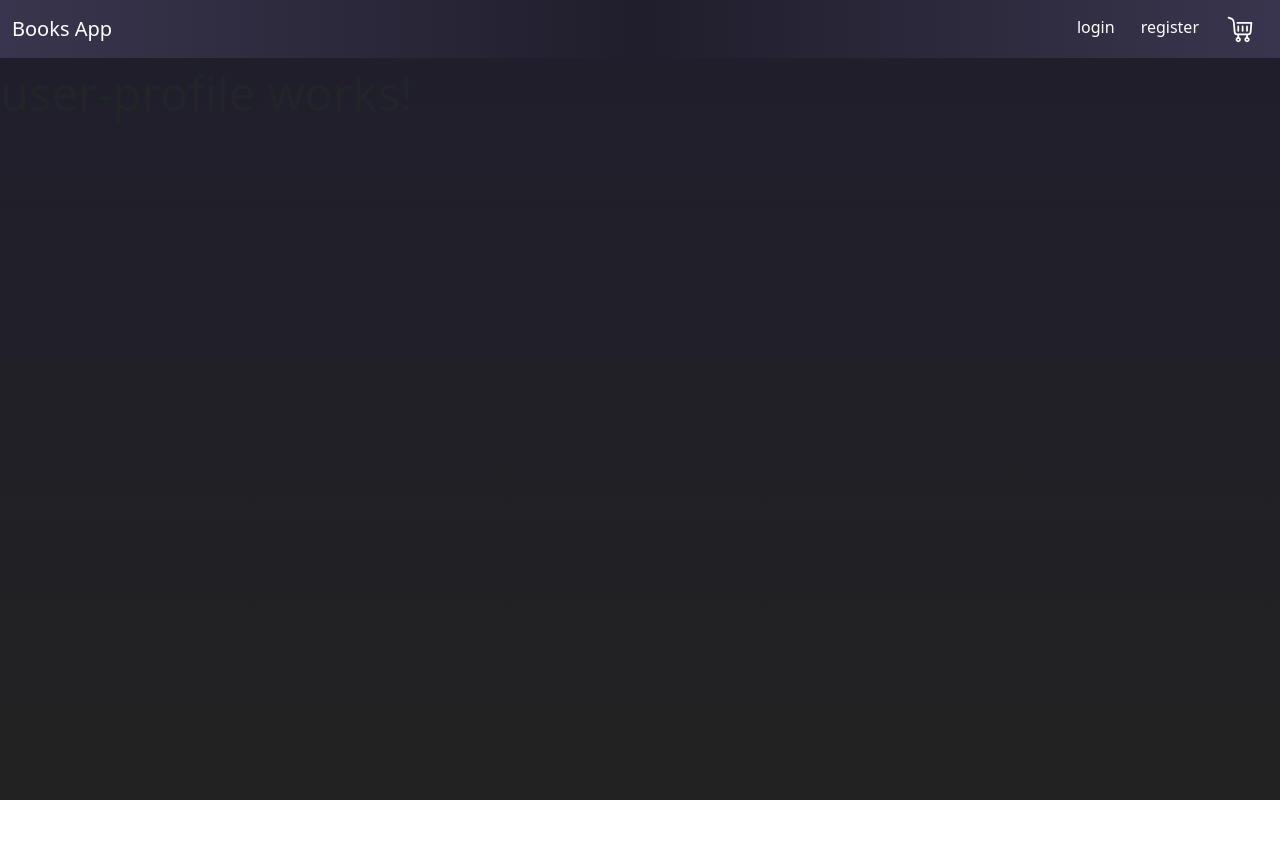
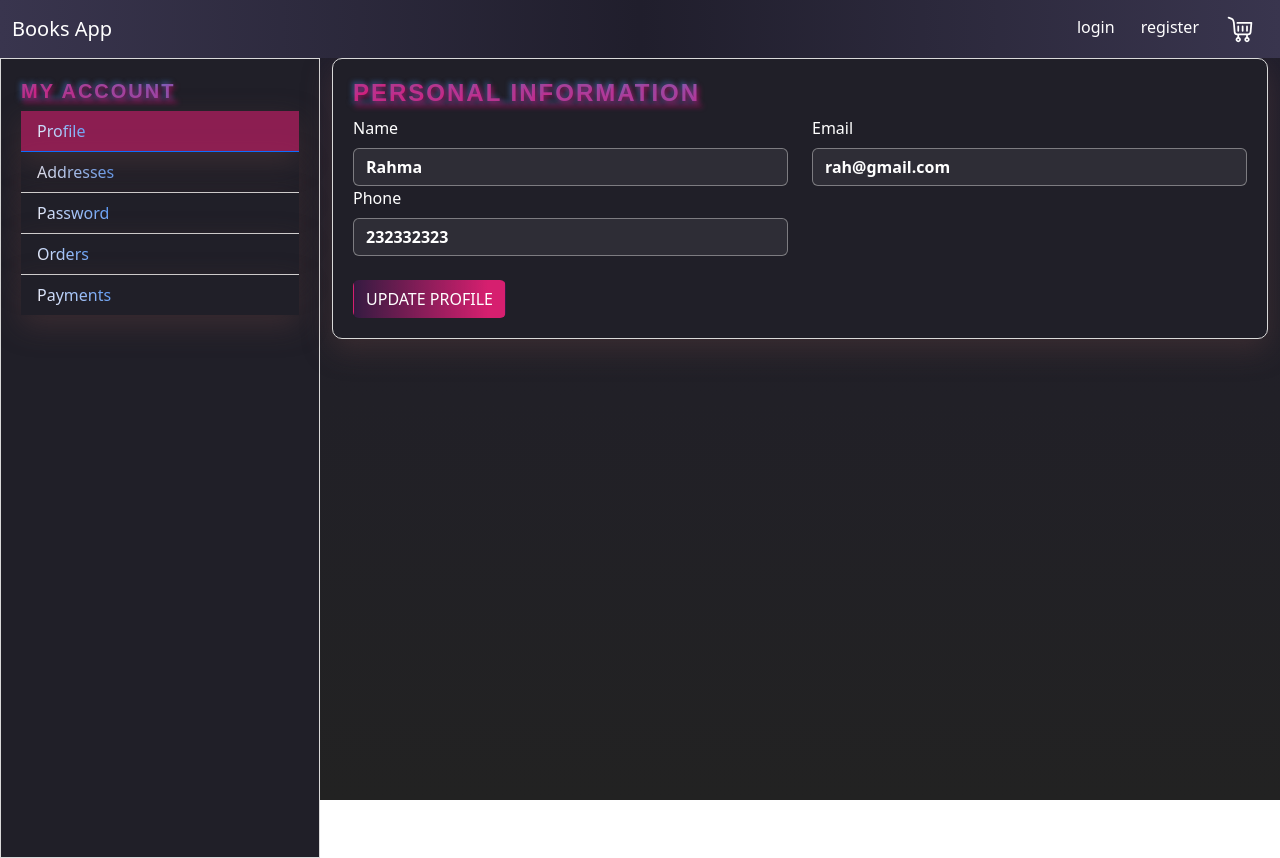
Before and after one commit to NouranMohamedFouad/online_bookstore_ui, an Angular app: page /user-profile in a window 1280 px wide. Before the commit the page ends 800 px from the top, so only its background shows below. Built offline with nearby package versions, Linux system fonts and the light colour scheme.

Commit message:
create userprofile frontend

```diff
--- a/src/app/pages/user-profile/user-profile.component.css
+++ b/src/app/pages/user-profile/user-profile.component.css
@@ -0,0 +1,83 @@
+body {
+  background-color: rgb(32, 31, 40);
+}
+
+.sidebar {
+  background-color: rgb(32, 31, 40);
+  color: white;
+  border: 1px solid rgba(217, 217, 217, 1);
+  padding: 20px;
+  height: 100vh;
+  border: 1px solid rgba(217, 217, 217, 1);
+}
+
+.profile-container {
+  background-color: rgb(32, 31, 40);
+  color: white;
+  border: 1px solid rgba(217, 217, 217, 1);
+  padding: 20px;
+  border-radius: 10px;
+  box-shadow: 0 10px 30px rgba(99, 66, 66, 0.4);
+}
+
+.btn-update {
+  margin-top: 10px;
+  background: linear-gradient(270deg, #D61F6F 11.24%, rgba(133, 11, 160, 0.206374) 99.99%, rgba(112, 5, 173, 0) 100%);
+  color: white;
+}
+
+.btn-update:hover {
+  background-color: #91907c;
+}
+
+li {
+  background-color: rgb(32, 31, 40);
+  color: white;
+  border: 1px solid rgba(217, 217, 217, 1);
+  box-shadow: 0 10px 30px rgba(99, 66, 66, 0.4);
+  cursor: pointer;
+}
+
+.text-muted,
+.personal {
+  background: linear-gradient(45deg, #D61F6F, #418ce2);
+  -webkit-background-clip: text;
+  background-clip: text;
+  -webkit-text-fill-color: transparent;
+  text-decoration: underline;
+  position: relative;
+  text-shadow: 2px 2px 5px rgba(255, 0, 127, 0.5), -2px -2px 5px rgba(65, 140, 226, 0.5);
+  font-weight: bold;
+  font-family: 'Poppins', sans-serif;
+  text-transform: uppercase;
+  letter-spacing: 2px;
+}
+
+input {
+  background-color: rgba(248, 247, 247, 0.068);
+  color: white;
+  font-size: medium;
+  font-weight: 600;
+  border: 1px solid rgba(217, 217, 217, 0.5);
+}
+
+input:focus {
+  background-color: rgba(248, 247, 247, 0.068) !important;
+  color: white !important;
+  outline: none !important;
+  border: 1px solid #D61F6F;
+}
+
+a {
+  background: linear-gradient(45deg, #fcf7fa, #4f91f3);
+  -webkit-background-clip: text;
+  background-clip: text;
+  -webkit-text-fill-color: transparent;
+  text-decoration: underline;
+  position: relative;
+}
+
+.active {
+  background-color: #d61f6e98 !important;
+  color: white !important;
+}
--- a/src/app/pages/user-profile/user-profile.component.html
+++ b/src/app/pages/user-profile/user-profile.component.html
@@ -1 +1,121 @@
-<p>user-profile works!</p>
+<div class="container-fluid">
+  <div class="row">
+    <!-- Sidebar -->
+    <div class="col-md-3 sidebar">
+      <h5 class="text-muted">MY ACCOUNT</h5>
+      <ul class="list-group list-group-flush">
+        <li class="list-group-item" [ngClass]="{'active': selectedSection === 'profile'}" (click)="switchSection('profile')">
+          <a class="text-light text-decoration-none">Profile</a>
+        </li>
+        <li class="list-group-item" [ngClass]="{'active': selectedSection === 'addresses'}" (click)="switchSection('addresses')">
+          <a class="text-light text-decoration-none">Addresses</a>
+        </li>
+        <li class="list-group-item" [ngClass]="{'active': selectedSection === 'password'}" (click)="switchSection('password')">
+          <a class="text-light text-decoration-none">Password</a>
+        </li>
+        <li class="list-group-item" [ngClass]="{'active': selectedSection === 'orders'}" (click)="switchSection('orders')">
+          <a class="text-light text-decoration-none">Orders</a>
+        </li>
+        <li class="list-group-item" [ngClass]="{'active': selectedSection === 'payments'}" (click)="switchSection('payments')">
+          <a class="text-light text-decoration-none">Payments</a>
+        </li>
+      </ul>
+    </div>
+
+    <div class="col-md-9">
+      @if (selectedSection === 'profile') {
+        <div class="profile-container">
+          <h4 class="personal">Personal Information</h4>
+          <form>
+            <div class="row">
+              <div class="col-md-6">
+                <label for="name" class="form-label">Name</label>
+                <input type="text" class="form-control" id="name" value="Rahma">
+              </div>
+              <div class="col-md-6">
+                <label for="email" class="form-label">Email</label>
+                <input type="text" class="form-control" id="email" value="rah@gmail.com" readonly>
+              </div>
+              <div class="col-md-6">
+                <label for="phone" class="form-label">Phone</label>
+                <input type="text" class="form-control" id="phone" value="232332323">
+              </div>
+            </div>
+            <button type="submit" class="btn btn-update mt-4">UPDATE PROFILE</button>
+          </form>
+        </div>
+      }
+
+      <!-- Addresses Section -->
+      @if (selectedSection === 'addresses') {
+        <div class="profile-container">
+          <h4 class="personal">Addresses</h4>
+          <form>
+            <div class="row">
+              <div class="col-md-6">
+                <label for="street" class="form-label">Street</label>
+                <input type="text" class="form-control" id="street" value="123 main street">
+              </div>
+              <div class="col-md-6">
+                <label for="city" class="form-label">City</label>
+                <input type="text" class="form-control" id="city" value="Egypt">
+              </div>
+              <div class="col-md-6">
+                <label for="buildingNo" class="form-label">Building Number</label>
+                <input type="number" class="form-control" id="buildingNo" value="23">
+              </div>
+              <div class="col-md-6">
+                <label for="floorNo" class="form-label">Floor Number</label>
+                <input type="number" class="form-control" id="floorNo" value="3">
+              </div>
+              <div class="col-md-6">
+                <label for="flatNo" class="form-label">Flat Number</label>
+                <input type="number" class="form-control" id="flatNo" value="3">
+              </div>
+            </div>
+            <button type="submit" class="btn btn-update mt-4">UPDATE Address</button>
+          </form>
+        </div>
+      }
+
+      @if (selectedSection === 'password') {
+        <div class="profile-container">
+          <h4 class="personal">Change Password</h4>
+          <form>
+            <div class="row">
+              <div class="col-md-6">
+                <label for="oldPassword" class="form-label">Old Password</label>
+                <input type="password" class="form-control" id="oldPassword">
+              </div>
+              <div class="col-md-6">
+                <label for="newPassword" class="form-label">New Password</label>
+                <input type="password" class="form-control" id="newPassword">
+              </div>
+              <div class="col-md-6">
+                <label for="confirmPassword" class="form-label">Confirm New Password</label>
+                <input type="password" class="form-control" id="confirmPassword">
+              </div>
+            </div>
+            <button type="submit" class="btn btn-update mt-4">UPDATE Password</button>
+          </form>
+        </div>
+      }
+
+      <!-- Orders Section -->
+      @if (selectedSection === 'orders') {
+        <div class="profile-container">
+          <h4 class="personal">Orders</h4>
+          <p>Your orders will be displayed here.</p>
+        </div>
+      }
+
+      <!-- Payments Section -->
+      @if (selectedSection === 'payments') {
+        <div class="profile-container">
+          <h4 class="personal">Payments</h4>
+          <p>Your payment methods will be displayed here.</p>
+        </div>
+      }
+    </div>
+  </div>
+</div>
--- a/src/app/pages/user-profile/user-profile.component.ts
+++ b/src/app/pages/user-profile/user-profile.component.ts
@@ -1,11 +1,18 @@
 import { Component } from '@angular/core';
+import { CommonModule } from '@angular/common';
+import { RouterModule } from '@angular/router'
+
 
 @Component({
   selector: 'app-user-profile',
-  imports: [],
+  imports: [CommonModule, RouterModule],
   templateUrl: './user-profile.component.html',
   styleUrl: './user-profile.component.css'
 })
 export class UserProfileComponent {
+  selectedSection: string = 'profile';
 
+  switchSection(section: string) {
+    this.selectedSection = section;
+  }
 }
```
